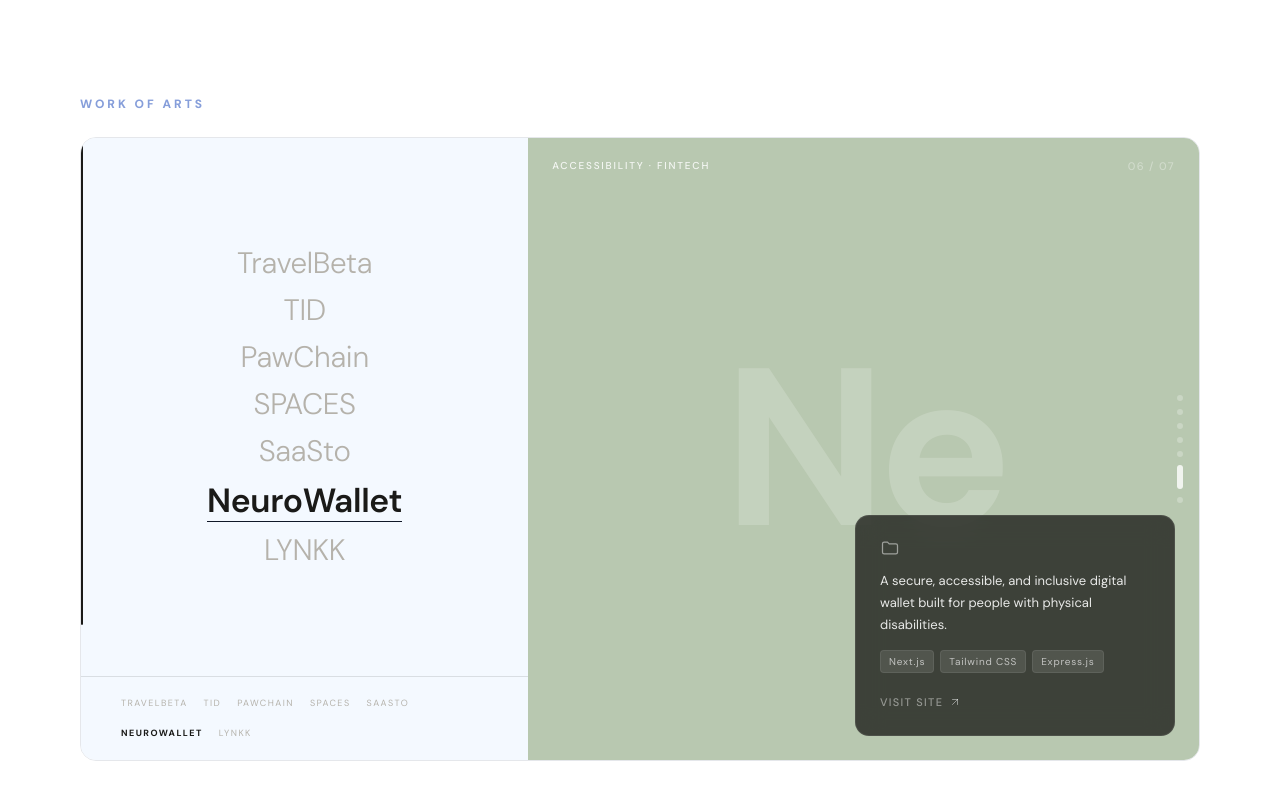
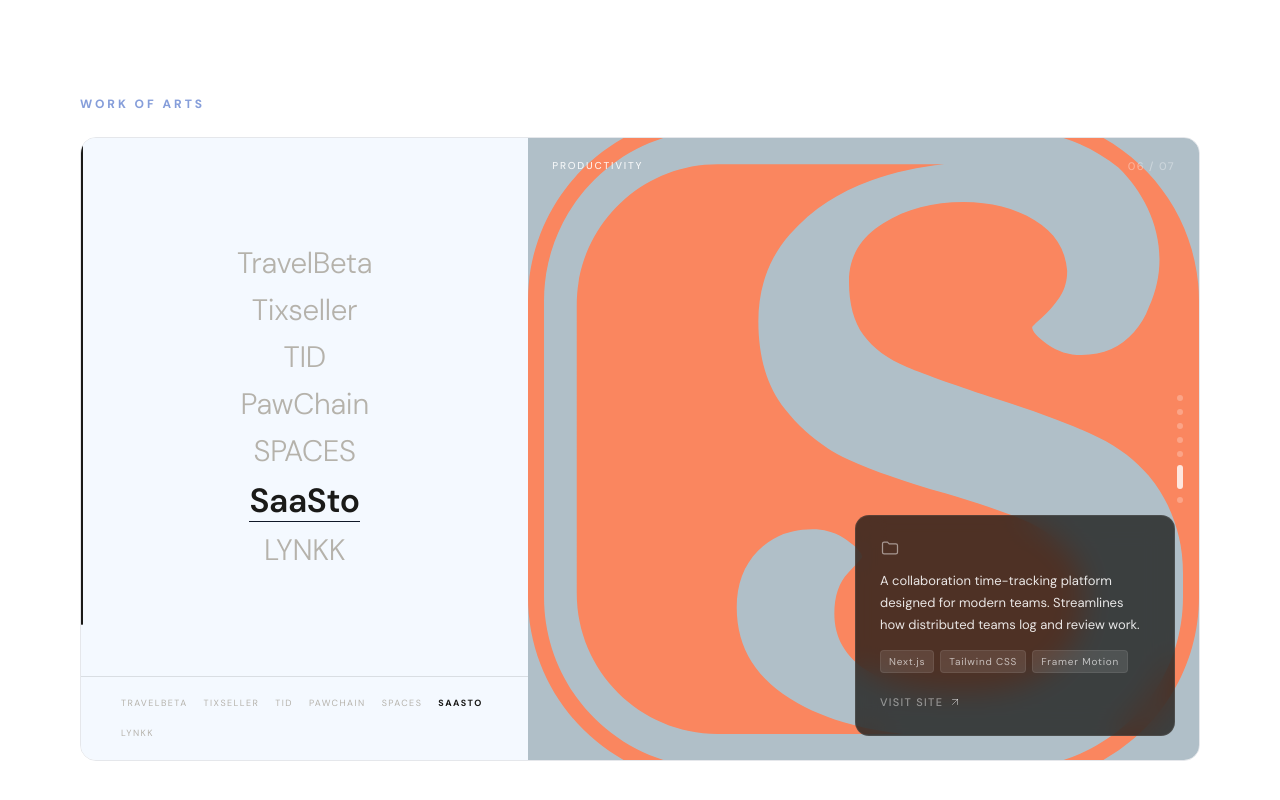
Before and after one commit to EMMANUEL08161823021/Portfolio, a Next.js app in the folder portfolio/: page /home in a window 1280 px wide. Shown: the part 3072-3872 px from the top of the page. Built offline with nearby package versions, Linux system fonts and the light colour scheme.

Commit message:
new project

```diff
--- a/portfolio/app/home/components/Works.jsx
+++ b/portfolio/app/home/components/Works.jsx
@@ -15,8 +15,18 @@
     color: "#ff018",
     image: "/images/travelBeta.svg",
   },
-    {
+  {
     id: 5,
+    projectName: "Tixseller",
+    category: "Event Discovery",
+    projectDesc: "Discover and book tickets for concerts, parties, conferences and more. Create and sell event tickets with ease on Tixseller.",
+    projectLink: "https://tixseller.africa",
+    projectStacks: ["Next.js", "Typescript", "NodeJs"],
+    color: "#b8c8b0",
+    image: "/images/tixseller.jpg",
+  },
+  {
+    id: 4,
     projectName: "TID",
     category: "Energy Conference",
     projectDesc: "The Industry Discourse is a student-led energy conference that brings young people across the African continent to gain knowledge about the energy ecosystem.  ",
@@ -26,7 +36,7 @@
     image: "/images/tid-white.png",
   },
   {
-    id: 4,
+    id: 3,
     projectName: "PawChain",
     category: "Web3 Crypto",
     projectDesc: "PawChain is a hybrid decentralized pet marketplace built on Solana Devnet. Pay for pets using SOL.",
@@ -36,7 +46,7 @@
     image: "/images/pawchain.jpg",
   },
   {
-    id: 3,
+    id: 2,
     projectName: "SPACES",
     category: "Film & Web",
     projectDesc: "A visually ambitious feature film landing — a story about creators and an infinite canvas that changes their lives.",
@@ -46,7 +56,7 @@
     image: "/images/spaces.jpeg",
   },
   {
-    id: 2,
+    id: 1,
     projectName: "SaaSto",
     category: "Productivity",
     projectDesc: "A collaboration time-tracking platform designed for modern teams. Streamlines how distributed teams log and review work.",
@@ -54,16 +64,6 @@
     projectStacks: ["Next.js", "Tailwind CSS", "Framer Motion"],
     color: "#b0bfc8",
     image: "/images/saasto.svg",
-  },
-  {
-    id: 1,
-    projectName: "NeuroWallet",
-    category: "Accessibility · FinTech",
-    projectDesc: "A secure, accessible, and inclusive digital wallet built for people with physical disabilities.",
-    projectLink: "https://neuro-wallet.vercel.app",
-    projectStacks: ["Next.js", "Tailwind CSS", "Express.js"],
-    color: "#b8c8b0",
-    image: null,
   },
   {
     id: 0,
```
Also changed, not shown: portfolio/public/images/tixseller.jpg (added).
